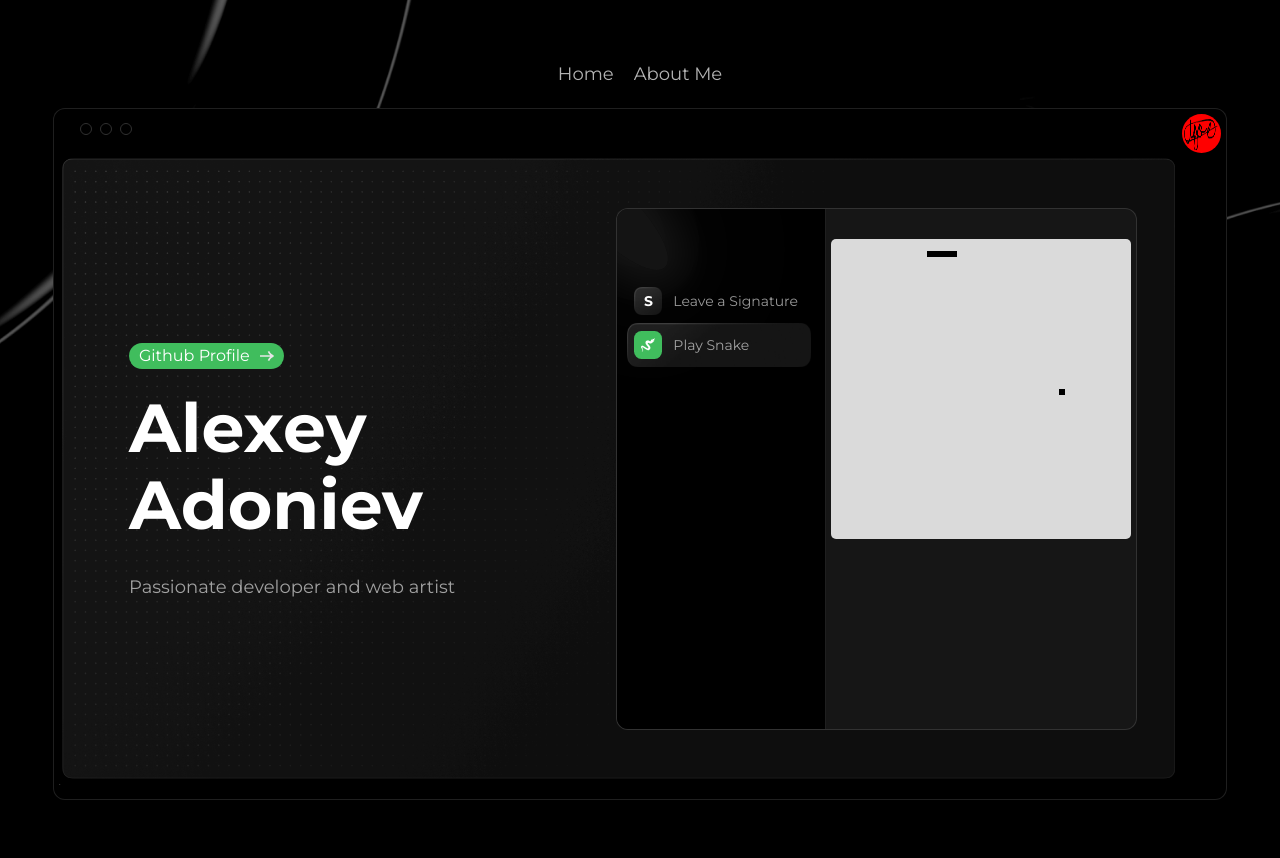
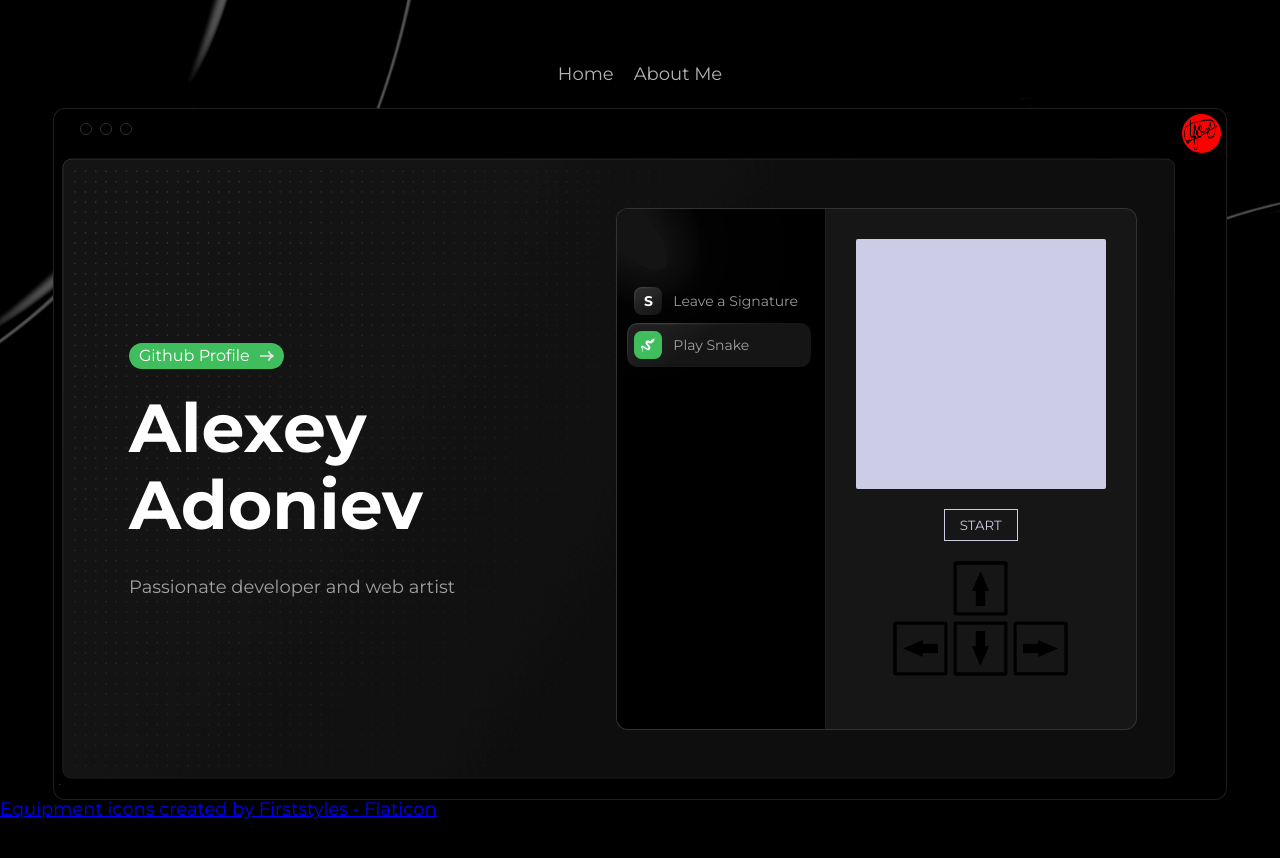
Before and after one commit to AlexeyAdoniev/portfolio, a Next.js app: page / in a window 1280 px wide. Both pictures are taken after a click on the item "Play Snake". Shown: the top 858 px of the page. Before the commit the page ends 800 px from the top, so only its background shows below. Built offline with nearby package versions, Linux system fonts and the light colour scheme.

Commit message:
snake arrows

```diff
--- a/app/globals.css
+++ b/app/globals.css
@@ -291,7 +291,11 @@ p {
   margin-top: 30px;
 }
 
-.signatureWrapper button {
+button {
+  font-family: inherit;
+}
+
+/*.signatureWrapper button {
   background: rgba(255, 255, 255, 0.2);
   width: 45%;
   border-radius: 7px;
@@ -300,13 +304,12 @@ p {
   cursor: pointer;
   padding: 0.7em 3em;
   color: white;
-  font-family: inherit;
   transition: all 0.3s;
 }
 
 .signatureWrapper button:hover {
   background: rgba(255, 255, 255, 0.4);
-}
+}*/
 
 .signed-user {
   border-radius: 50%;
@@ -323,6 +326,60 @@ p {
 
 .snakeWrapper canvas {
   margin: auto;
-  background: rgba(255, 255, 255, 0.842);
-  border-radius: 5px;
+  background: rgb(204, 204, 230);
+  border-radius: 2px;
 }
+
+.snake-controls {
+  padding-top: 20px;
+  display: flex;
+  flex-direction: column;
+}
+
+.snake-controls button,
+.signatureWrapper button {
+  background: transparent;
+  border: 1px solid rgb(204, 204, 230);
+  color: rgb(204, 204, 230);
+  padding: 7px 15px;
+  cursor: pointer;
+  margin: auto;
+  transition: all 1s ease;
+  text-transform: uppercase;
+}
+
+.snake-controls button:hover,
+.signatureWrapper button:hover {
+  background: rgba(255, 255, 255, 0.2);
+}
+
+.snake-controls .arrows {
+  padding-top: 20px;
+  margin: auto;
+}
+
+.snake-controls .arrows img {
+  width: 55px;
+  margin: auto;
+}
+
+.snake-controls .arrows > div {
+  display: flex;
+  width: 180px;
+}
+
+.snake-controls .arrows .top {
+  margin-bottom: 5px;
+}
+
+.snake-controls .arrows .bot img:nth-child(1) {
+  transform: rotate(-90deg);
+}
+
+.snake-controls .arrows .bot img:nth-child(2) {
+  transform: rotate(180deg);
+}
+
+.snake-controls .arrows .bot img:nth-child(3) {
+  transform: rotate(90deg);
+}
--- a/app/page.js
+++ b/app/page.js
@@ -4,6 +4,15 @@ export default function Home() {
   return (
     <div className="app">
       <Header />
+      <section style={{ height: "200vh" }}>
+        <a
+          href="https://www.flaticon.com/free-icons/equipment"
+          title="equipment icons"
+        >
+          Equipment icons created by Firststyles - Flaticon
+        </a>
+      </section>
+      *
     </div>
   );
 }
--- a/components/header/header.jsx
+++ b/components/header/header.jsx
@@ -121,9 +121,7 @@ function Header() {
                 </div>
             </header>
 
-            {/* <section style={{ height: "200vh" }}>
-                <a href="https://www.flaticon.com/free-icons/equipment" title="equipment icons">Equipment icons created by Firststyles - Flaticon</a>
-            </section>*/}
+
         </main>
     );
 }
--- a/components/header/snake.jsx
+++ b/components/header/snake.jsx
@@ -1,33 +1,95 @@
-import React, { useEffect, useRef } from 'react';
+import React, { useEffect, useRef, useState } from 'react';
 import { withServices } from '../hocs/wtihServices';
+import { rejectWindowScroll } from '@/utils';
+
+
+
+
 
 const Snake = ({ serviceContainer }) => {
     const { _snake } = serviceContainer
-
-    let container = useRef(null)
-    useEffect(() => {
-        let snake;
-        let keyHandler;
-        const tm = setTimeout(() => {
-            //const rectangle = container.current.getBoundingClientRect();
-            snake = _snake.init({ size: 300 });
-            container.current.append(snake.canvas());
-            snake.start()
-            keyHandler = (e) => snake.input(e)
-            window.addEventListener("keydown", keyHandler);
-            //setTimeout(() => snake.stop(), 10_000)
-        }, 100);
+    const [running, setRunning] = useState(false);
+    const [pushedArrow, setPushed] = useState(null);
 
 
-        return () => {
-            snake?.stop()
-            window.removeEventListener("keydown", keyHandler);
-            clearTimeout(tm)
+
+
+    let container = useRef(null);
+    let snake = useRef(null);
+    let keyHandler = useRef(null)
+
+    const pushHandler = (e) => {
+        setPushed(() => e.code)
+    }
+
+    const releaseHandler = (e) => {
+        console.log(e)
+        setPushed(() => null)
+    }
+
+    const unmount = (tm) => {
+        snake.current?.stop();
+        container.current?.replaceChildren();
+        window.removeEventListener("keydown", keyHandler.current);
+        window.removeEventListener("keydown", pushHandler);
+        window.removeEventListener("keyup", releaseHandler);
+        window.removeEventListener("keydown", rejectWindowScroll, false);
+        tm && clearTimeout(tm)
+    }
+
+    const mount = () => {
+        const rectangle = container.current.getBoundingClientRect();
+
+        snake.current = _snake.init({ size: Math.ceil(rectangle.width * .8 / 50) * 50 });
+        container.current.append(snake.current.canvas());
+        keyHandler.current = (e) => {
+            snake.current.input(e);
         }
+        window.addEventListener("keydown", keyHandler.current);
+        window.addEventListener("keydown", pushHandler);
+        window.addEventListener("keyup", releaseHandler);
+        window.addEventListener("keydown", rejectWindowScroll, false);
+
+    }
+
+
+    useEffect(() => {
+        const tm = setTimeout(mount, 100);
+        return () => unmount(tm)
     }, [])
 
-    return <div className="snakeWrapper" ref={container}>
+
+
+    const startHandler = () => {
+        setRunning(true)
+        snake.current.start();
+    }
+
+    const resetHandler = () => {
+        unmount();
+        mount();
+        snake.current.start();
+    }
+
+    return <><div className="snakeWrapper" ref={container}>
     </div>
+        <div className="snake-controls">
+            {!running && <button onClick={startHandler}>START</button>}
+            {running && <button onClick={resetHandler}>RESTART</button>}
+            <div className="arrows">
+                <div className="top">
+                    <img src={pushedArrow === 'ArrowUp' ? "/img/key_pushed.png" : "/img/key_idle.png"} alt="idle_top" />
+                </div>
+                <div className="bot">
+                    <img src={pushedArrow === 'ArrowLeft' ? "/img/key_pushed.png" : "/img/key_idle.png"} alt="idle_top" />
+                    <img src={pushedArrow === 'ArrowDown' ? "/img/key_pushed.png" : "/img/key_idle.png"} alt="idle_top" />
+                    <img src={pushedArrow === 'ArrowRight' ? "/img/key_pushed.png" : "/img/key_idle.png"} alt="idle_top" />
+                </div>
+            </div>
+
+        </div>
+
+    </>
 }
 
 export default withServices(Snake)
--- a/services/snake.js
+++ b/services/snake.js
@@ -31,9 +31,14 @@ class Arena {
     this.ctx.fillStyle = "black";
   }
 
+  clear() {
+    const ctx = this.canvas.getContext("2d");
+    ctx.clearRect(0, 0, this.canvas.width, this.canvas.height);
+  }
+
   inputHandler = (code) => {
     const direction = CONTROLS[code];
-    this.snake.turn(direction);
+    this.snake?.turn(direction);
   };
 
   listen_render(entity) {
@@ -68,7 +73,7 @@ class Arena {
       const foodCollision = x === this.food.x && y === this.food.y;
       if (foodCollision) {
         snake.grow(x, y);
-        const food = new Food(size, this.snake.pixel);
+        const food = new Food(size, this.snake);
         this.listen_render(food);
         food.render();
         this.food = food;
@@ -131,19 +136,49 @@ class Snake extends EventTarget {
   turn = (direction) => {
     switch (this.direction) {
       case directions.RIGHT: {
-        if (direction === directions.LEFT) return;
+        //speed up
+        if (direction === directions.RIGHT) {
+          this.speed = 2;
+          return;
+        }
+        if (direction === directions.LEFT) {
+          this.speed = 1;
+          return;
+        }
+
         break;
       }
       case directions.DOWN: {
-        if (direction === directions.UP) return;
+        if (direction === directions.DOWN) {
+          this.speed = 2;
+          return;
+        }
+        if (direction === directions.UP) {
+          this.speed = 1;
+          return;
+        }
         break;
       }
       case directions.UP: {
-        if (direction === directions.DOWN) return;
+        if (direction === directions.UP) {
+          this.speed = 2;
+          return;
+        }
+        if (direction === directions.DOWN) {
+          this.speed = 1;
+          return;
+        }
         break;
       }
       case directions.LEFT: {
-        if (direction === directions.RIGHT) return;
+        if (direction === directions.LEFT) {
+          this.speed = 2;
+          return;
+        }
+        if (direction === directions.RIGHT) {
+          this.speed = 1;
+          return;
+        }
         break;
       }
     }
@@ -244,13 +279,28 @@ class Food extends EventTarget {
   y;
   size = 6;
 
-  constructor(size, pixel) {
+  constructor(size, snake) {
     super();
-    this.size = pixel;
-    const x = getRandomInt(size, pixel);
-    const y = getRandomInt(size, pixel);
-    this.x = x; //x % 2 !== 0 ? x - 1 : x;
-    this.y = y; //y % 2 !== 0 ? y - 1 : y;
+    this.size = snake.pixel;
+
+    const createFood = () => {
+      const x = getRandomInt(size, this.size);
+      const y = getRandomInt(size, this.size);
+
+      const snakeCollison = snake.segments.some(
+        (segment) => segment.x === x && segment.y === y
+      );
+      if (snakeCollison) {
+        console.log("food spawn collision");
+        return createFood();
+      }
+      return { x, y };
+    };
+
+    const { x, y } = createFood();
+
+    this.x = x;
+    this.y = y;
   }
 
   position(x = this.x, y = this.y, width = this.size, height = this.size) {
@@ -270,7 +320,7 @@ export const init = ({ size }) => {
   const pixel = size / 50;
   const arena = new Arena(size);
   const snake = new Snake(5, pixel);
-  const food = new Food(size, pixel);
+  const food = new Food(size, snake);
 
   return {
     canvas() {
--- a/utils.js
+++ b/utils.js
@@ -6,3 +6,13 @@ export const getRandomInt = (N, M) => {
   const multipleOfM = Math.floor(randomValue / M) * M;
   return multipleOfM;
 };
+
+export function rejectWindowScroll(e) {
+  if (
+    ["Space", "ArrowUp", "ArrowDown", "ArrowLeft", "ArrowRight"].indexOf(
+      e.code
+    ) > -1
+  ) {
+    e.preventDefault();
+  }
+}
```
Also changed, not shown: public/img/key_idle.png (added), public/img/key_pushed.png (added).
